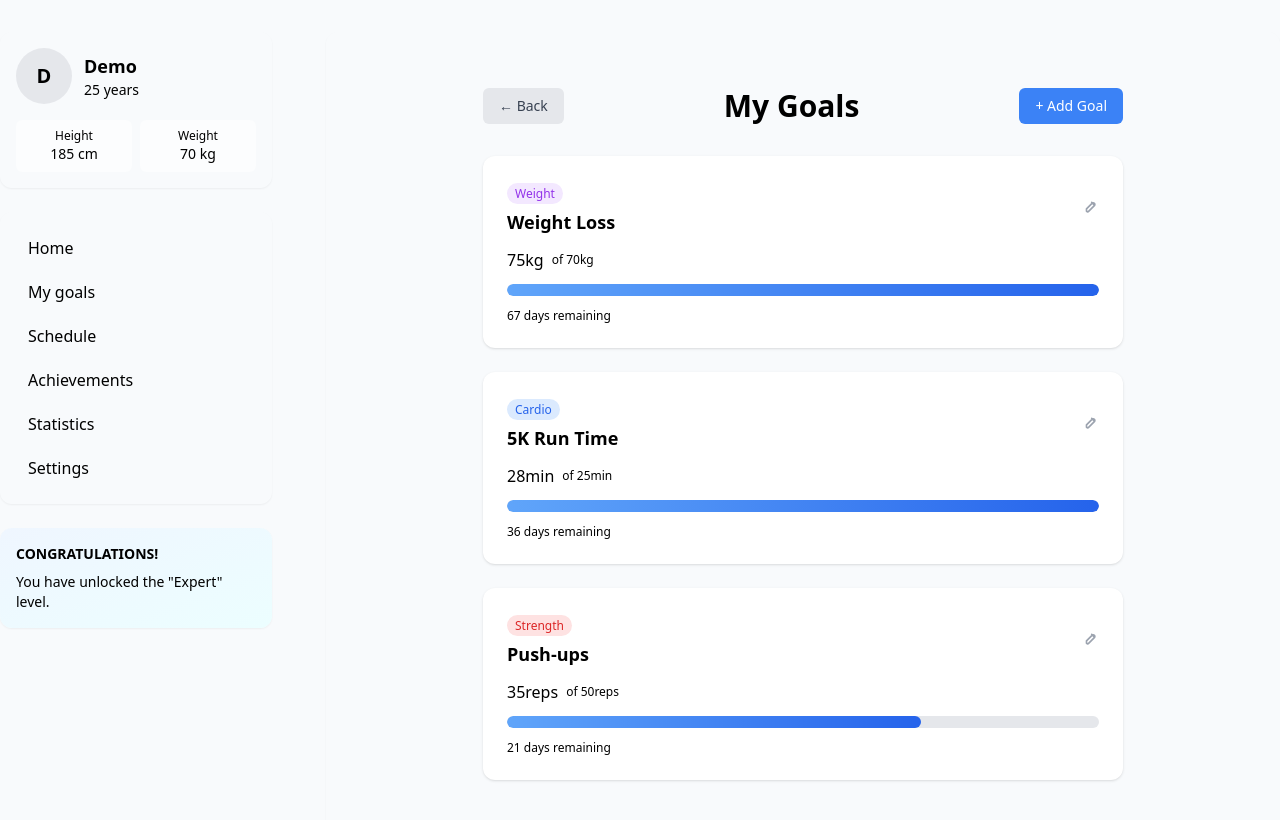
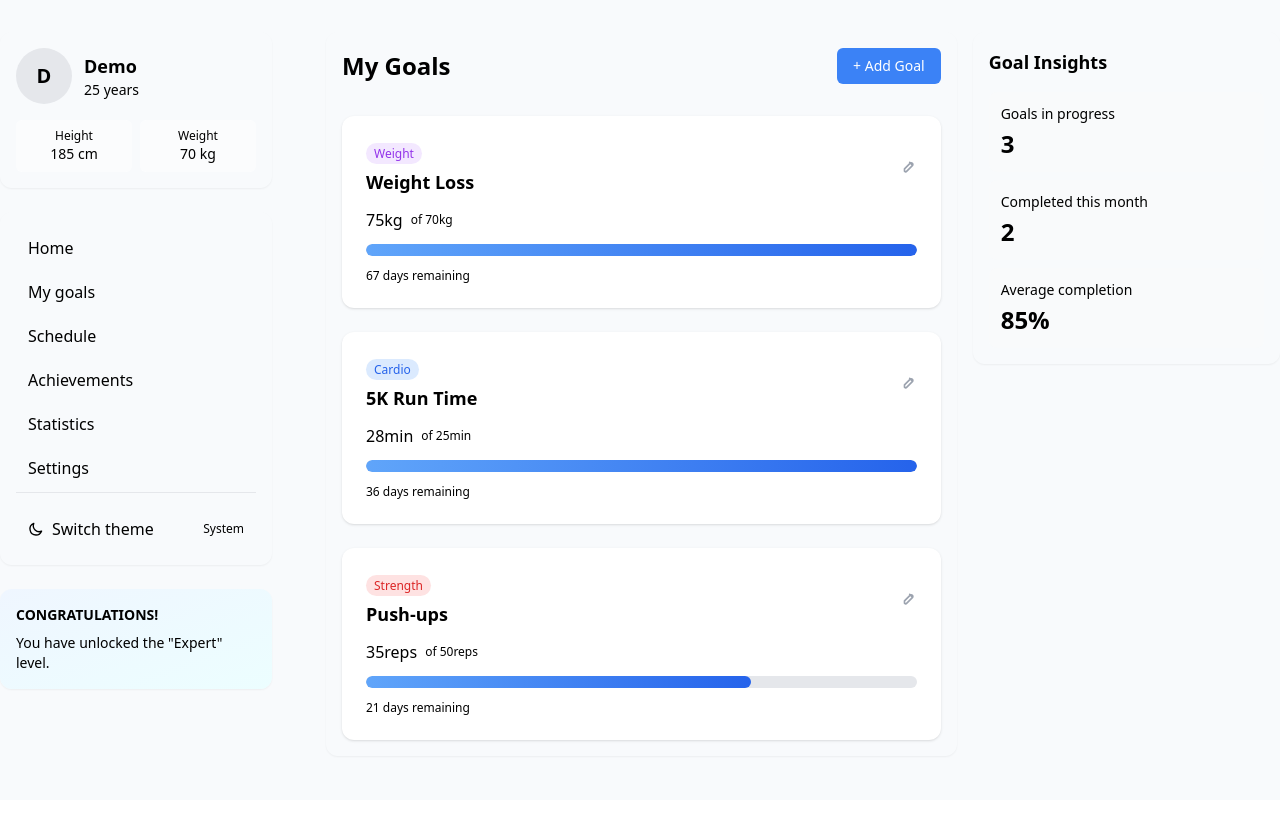
Before and after one commit to pumulo-mufalali/bodyfit, a React (Vite) app in the folder apps/web/: page / in a window 1280 px wide. Both pictures are taken after a click on the button "My goals". Shown: the top 820 px of the page. Built offline with nearby package versions, Linux system fonts and the light colour scheme.

Commit message:
well organized my goals section

```diff
--- a/apps/web/src/components/DashboardLayout.tsx
+++ b/apps/web/src/components/DashboardLayout.tsx
@@ -88,8 +88,33 @@ export default function DashboardLayout({
 
         <div className="lg:col-span-9 space-y-6">
           {centerPage === 'goals' ? (
-            <div className="bg-card rounded-xl p-4 shadow-sm">
-              <MyGoalsPage onBack={() => onNav?.('dashboard')} />
+            <div className="space-y-6">
+              <div className="grid grid-cols-1 lg:grid-cols-3 gap-4">
+                <div className="lg:col-span-2">
+                  <div className="bg-card rounded-xl p-4 shadow-sm">
+                    <MyGoalsPage onBack={() => onNav?.('dashboard')} />
+                  </div>
+                </div>
+                <div className="lg:col-span-1">
+                  <div className="bg-card rounded-xl p-4 shadow-sm space-y-4">
+                    <div className="text-lg font-semibold">Goal Insights</div>
+                    <div className="space-y-2">
+                      <div className="bg-gray-50 dark:bg-gray-900/50 p-3 rounded-lg">
+                        <div className="text-sm text-muted-foreground">Goals in progress</div>
+                        <div className="text-2xl font-bold mt-1">3</div>
+                      </div>
+                      <div className="bg-gray-50 dark:bg-gray-900/50 p-3 rounded-lg">
+                        <div className="text-sm text-muted-foreground">Completed this month</div>
+                        <div className="text-2xl font-bold mt-1">2</div>
+                      </div>
+                      <div className="bg-gray-50 dark:bg-gray-900/50 p-3 rounded-lg">
+                        <div className="text-sm text-muted-foreground">Average completion</div>
+                        <div className="text-2xl font-bold mt-1">85%</div>
+                      </div>
+                    </div>
+                  </div>
+                </div>
+              </div>
             </div>
           ) : (
             <>
--- a/apps/web/src/components/Sidebar.tsx
+++ b/apps/web/src/components/Sidebar.tsx
@@ -1,5 +1,6 @@
 import React from 'react';
 import type { User } from '@myfitness/shared';
+import { ThemeToggle } from './theme-toggle';
 
 interface Goal {
   id: string;
@@ -100,6 +101,9 @@ export function Sidebar({ profile, onNav }: { profile?: User | null; onNav?: (pa
             <NavItem>Achievements</NavItem>
             <NavItem>Statistics</NavItem>
             <NavItem>Settings</NavItem>
+            <li className="mt-4 pt-4 border-t border-gray-200 dark:border-gray-700">
+              <ThemeToggle />
+            </li>
           </ul>
         </nav>
 
--- a/apps/web/src/components/theme-toggle.tsx
+++ b/apps/web/src/components/theme-toggle.tsx
@@ -2,18 +2,29 @@ import { useTheme } from "../providers/theme-provider";
 
 export function ThemeToggle() {
   const { theme, setTheme } = useTheme();
-
-  const next = theme === "light" ? "dark" : theme === "dark" ? "system" : "light";
-  const label = `Theme: ${theme} → ${next}`;
+  const nextTheme = theme === "dark" ? "light" : "dark"; // Simplified to just light/dark toggle
+  const label = `Switch to ${nextTheme} theme`;
 
   return (
     <button
       aria-label={label}
       title={label}
-      className="px-3 py-1 rounded border hover:bg-neutral-100 dark:hover:bg-neutral-800"
-      onClick={() => setTheme(next as any)}
+      className="w-full flex items-center justify-between px-3 py-2 rounded-md transition hover:bg-gray-100 dark:hover:bg-gray-800"
+      onClick={() => setTheme(nextTheme as 'light' | 'dark')}
     >
-      {label}
+      <span className="flex items-center gap-2">
+        {theme === 'dark' ? (
+          <svg className="w-4 h-4" fill="none" stroke="currentColor" viewBox="0 0 24 24">
+            <path strokeLinecap="round" strokeLinejoin="round" strokeWidth="2" d="M12 3v1m0 16v1m9-9h-1M4 12H3m15.364 6.364l-.707-.707M6.343 6.343l-.707-.707m12.728 0l-.707.707M6.343 17.657l-.707.707M16 12a4 4 0 11-8 0 4 4 0 018 0z" />
+          </svg>
+        ) : (
+          <svg className="w-4 h-4" fill="none" stroke="currentColor" viewBox="0 0 24 24">
+            <path strokeLinecap="round" strokeLinejoin="round" strokeWidth="2" d="M20.354 15.354A9 9 0 018.646 3.646 9.003 9.003 0 0012 21a9.003 9.003 0 008.354-5.646z" />
+          </svg>
+        )}
+        Switch theme
+      </span>
+      <span className="text-xs text-muted-foreground capitalize">{theme}</span>
     </button>
   );
 }
--- a/apps/web/src/pages/MyGoalsPage.tsx
+++ b/apps/web/src/pages/MyGoalsPage.tsx
@@ -65,15 +65,9 @@ export default function MyGoalsPage({ onBack }: { onBack?: () => void }) {
   };
 
   return (
-    <div className="max-w-2xl mx-auto py-10 px-4">
+    <div>
       <div className="flex items-center justify-between mb-8">
-        <button
-          className="text-sm px-4 py-2 rounded-md bg-gray-200 dark:bg-gray-800 text-gray-700 dark:text-gray-200 hover:bg-gray-300 dark:hover:bg-gray-700"
-          onClick={onBack}
-        >
-          ← Back
-        </button>
-        <h1 className="text-3xl font-bold">My Goals</h1>
+        <h1 className="text-2xl font-bold">My Goals</h1>
         <button className="text-sm px-4 py-2 rounded-md bg-blue-500 text-white hover:bg-blue-600" onClick={handleAddGoal}>
           + Add Goal
         </button>
```
